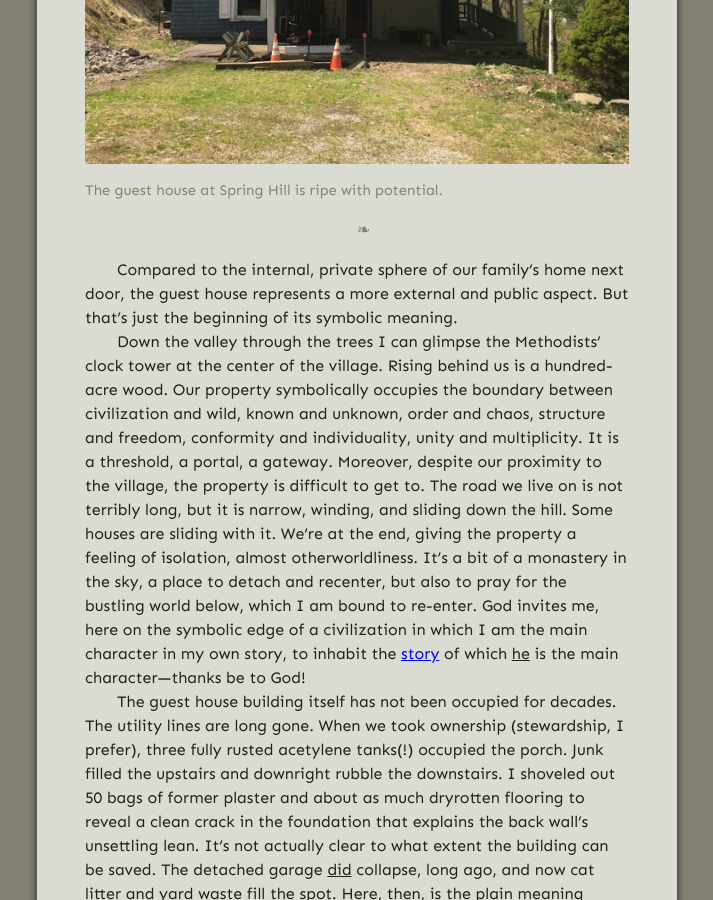
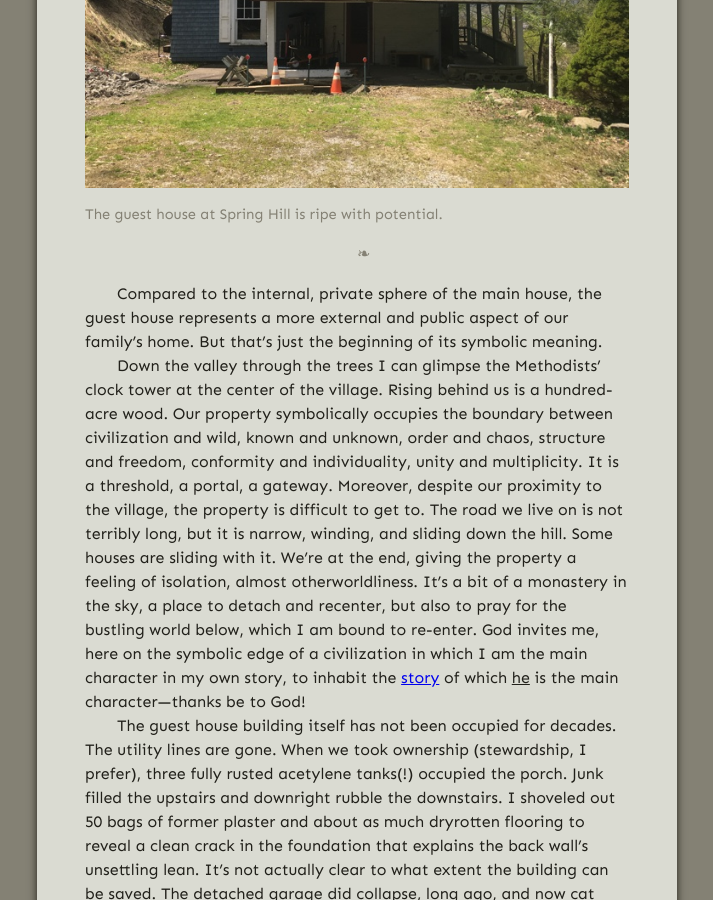
Before and after one commit to gospel-desk/www.logstown.com, a Jekyll site: the page built from _posts/2020-04-25-working-on-a-building.md, in a window 1280 px wide and 900 px high, scrolled down 1371 px. Shown: the whole window, without its empty margins (283-996 px from the left). Built offline with Jekyll 4.4.1, drawn with Linux system fonts in a browser that asks for light colours; some of the changed text lies outside the part shown.

Commit message:
Still revisin'

```diff
--- a/_posts/2020-04-25-working-on-a-building.md
+++ b/_posts/2020-04-25-working-on-a-building.md
@@ -31,9 +31,9 @@
 
 ---
 
-Compared to the internal, private sphere of our family's home next door, the
-guest house represents a more external and public aspect. But that's just the
-beginning of its symbolic meaning.
+Compared to the internal, private sphere of the main house, the guest house
+represents a more external and public aspect of our family's home. But that's
+just the beginning of its symbolic meaning.
 
 Down the valley through the trees I can glimpse the Methodists' clock tower at
 the center of the village. Rising behind us is a hundred-acre wood. Our
@@ -51,14 +51,14 @@
 _he_ is the main character—thanks be to God!
 
 The guest house building itself has not been occupied for decades. The utility
-lines are long gone. When we took ownership (stewardship, I prefer), three
-fully rusted acetylene tanks(!) occupied the porch. Junk filled the upstairs
-and downright rubble the downstairs. I shoveled out 50 bags of former plaster
-and about as much dryrotten flooring to reveal a clean crack in the foundation
-that explains the back wall's unsettling lean.  It's not actually clear to what
+lines are gone. When we took ownership (stewardship, I prefer), three fully
+rusted acetylene tanks(!) occupied the porch. Junk filled the upstairs and
+downright rubble the downstairs. I shoveled out 50 bags of former plaster and
+about as much dryrotten flooring to reveal a clean crack in the foundation that
+explains the back wall's unsettling lean.  It's not actually clear to what
 extent the building can be saved. The detached garage *did* collapse, long ago,
 and now cat litter and yard waste fill the spot. Here, then, is the plain
-meaning behind Gospel Desk's motto, [I'm working on a
+meaning of Gospel Desk's motto, [I'm working on a
 building](/working-on-a-building/)!
 
 
```
Also changed, not shown: other parts of _posts/2020-04-25-working-on-a-building.md (+8 -8 lines).
